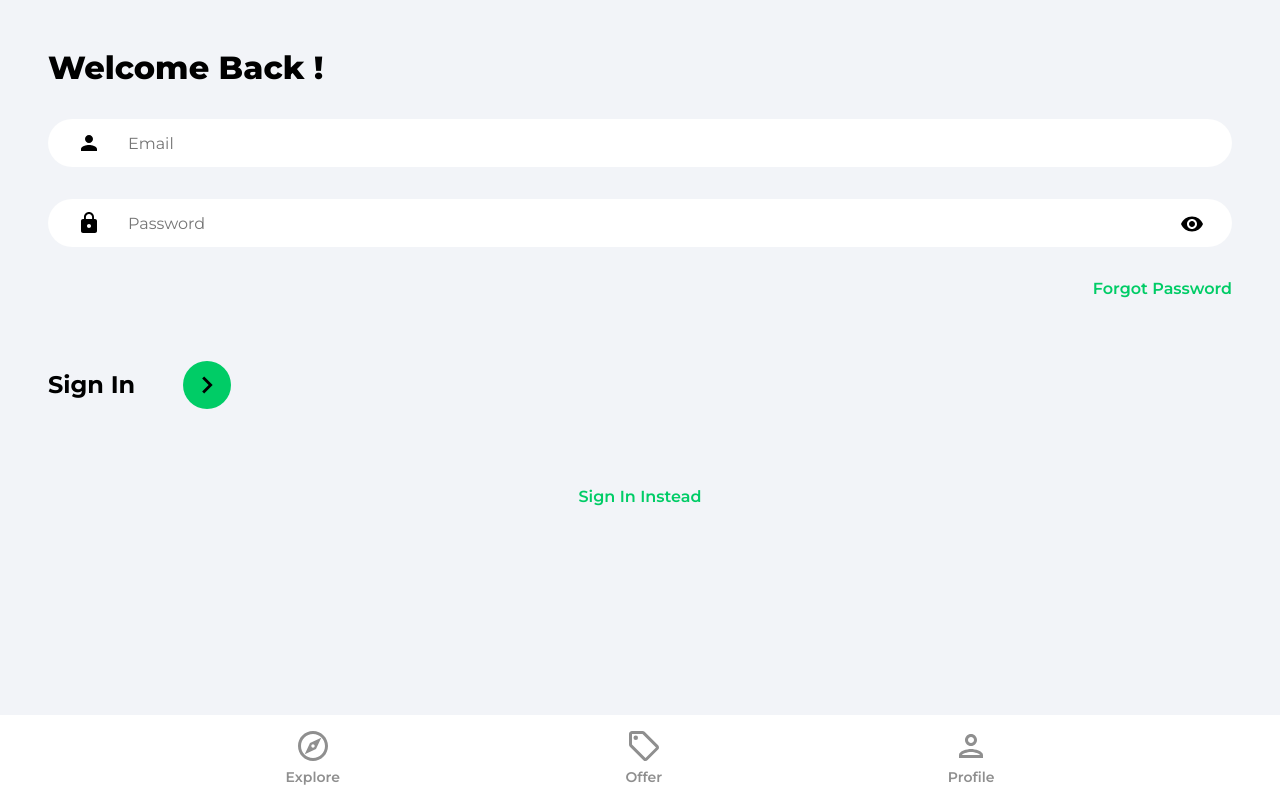
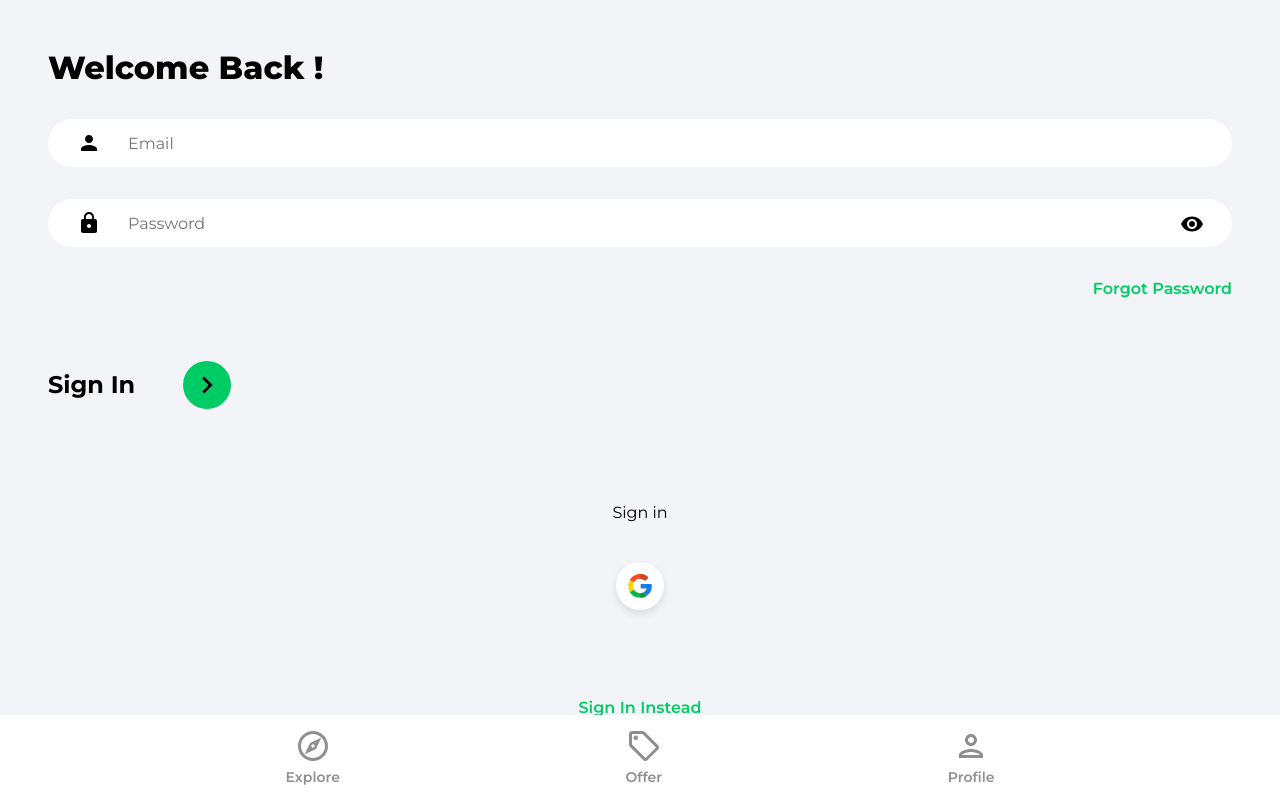
Before and after one commit to Naddiya/house-markeplace, a React (Create React App) app: page /sign-in in a window 1280 px wide. Built offline with nearby package versions, Linux system fonts and the light colour scheme; no server answers.

Commit message:
feat: OAuth

```diff
--- /dev/null
+++ b/src/components/OAuth.jsx
@@ -0,0 +1,46 @@
+import { useLocation, useNavigate } from 'react-router-dom';
+import { getAuth, signInWithPopup, GoogleAuthProvider } from 'firebase/auth';
+import { doc, setDoc, getDoc, serverTimestamp } from 'firebase/firestore';
+import { toast } from 'react-toastify';
+
+import { db } from '../firebase.config';
+import googleIcon from '../assets/svg/googleIcon.svg';
+
+const OAuth = () => {
+    const navigate = useNavigate();
+    const location = useLocation();
+
+    const onGoogleClick = async (e) => {
+        try {
+            const auth = getAuth();
+            const provider = new GoogleAuthProvider();
+            const result = await signInWithPopup(auth, provider);
+            const user = result.user;
+
+            const docRef = doc(db, 'users', user.uid);
+            const docSnap = await getDoc(docRef);
+
+            if (!docSnap.exists()) {
+                await setDoc(doc(db, 'users', user.uid), {
+                    name: user.displayName,
+                    email: user.email,
+                    timestamp: serverTimestamp()
+                });
+            }
+            navigate('/')
+        } catch (error) {
+            toast.error('Could not authorize with Google');
+        }
+    };
+
+    return (
+        <div className='socialLogin'>
+            <p>Sign {location.pathname === '/sign-up' ? 'up' : 'in'}</p>
+            <button className='socialIconDiv' onClick={onGoogleClick}>
+                <img className='socialIconImg' src={googleIcon} alt="google" />
+            </button>
+        </div>
+    );
+};
+
+export default OAuth;
--- a/src/pages/SignIn.jsx
+++ b/src/pages/SignIn.jsx
@@ -5,6 +5,7 @@
 
 import { ReactComponent as ArrowRightIcon } from '../assets/svg/keyboardArrowRightIcon.svg';
 import visibilityIcon from '../assets/svg/visibilityIcon.svg';
+import OAuth from '../components/OAuth';
 
 const SignIn = () => {
   const [showPassword, setShowPassword] = useState(false);
@@ -91,7 +92,7 @@
           </div>
         </form>
 
-        {/* Google OAuth component*/}
+        <OAuth />
 
         <Link to='/sign-up' className='registerLink'>
           Sign In Instead
--- a/src/pages/SignUp.jsx
+++ b/src/pages/SignUp.jsx
@@ -7,6 +7,7 @@
 import { db } from '../firebase.config';
 import { ReactComponent as ArrowRightIcon } from '../assets/svg/keyboardArrowRightIcon.svg';
 import visibilityIcon from '../assets/svg/visibilityIcon.svg';
+import OAuth from '../components/OAuth';
 
 const SignUp = () => {
     const [showPassword, setShowPassword] = useState(false);
@@ -107,6 +108,9 @@
                         </button>
                     </div>
                 </form>
+
+                <OAuth />
+
                 <Link to='/sign-in' className='registerLink'>
                     Sign Up Instead
                 </Link>
```
